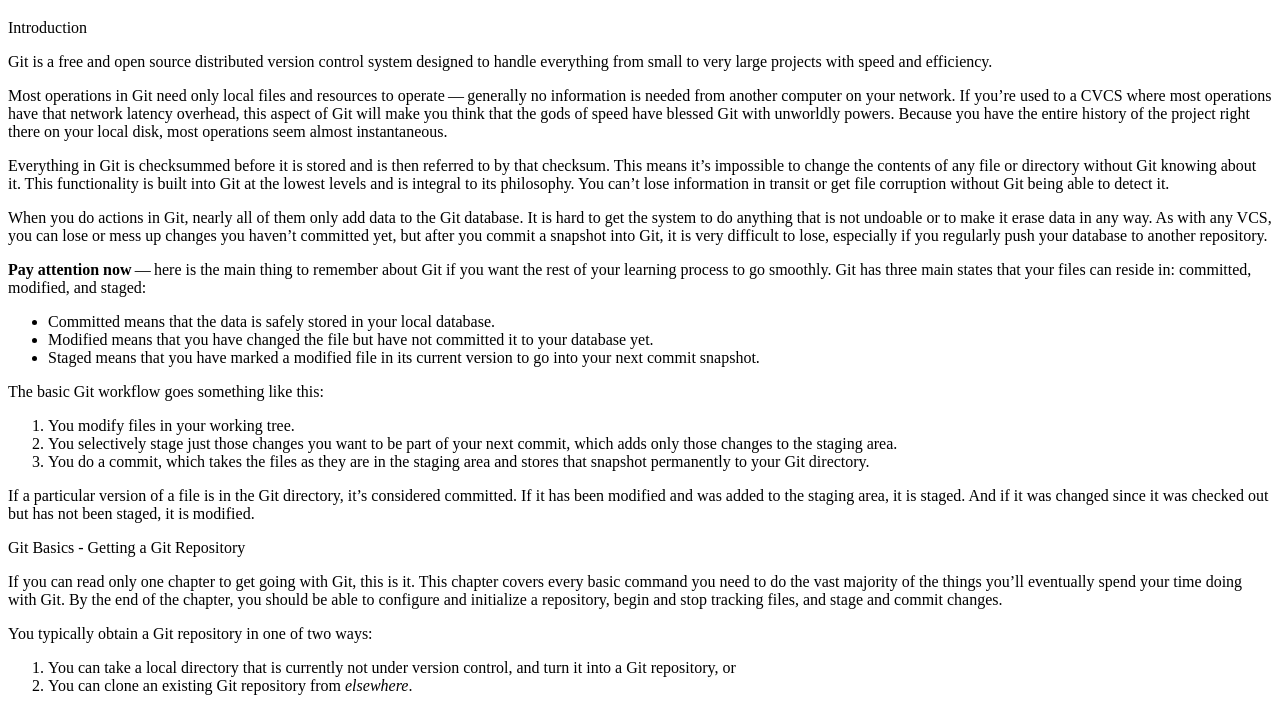
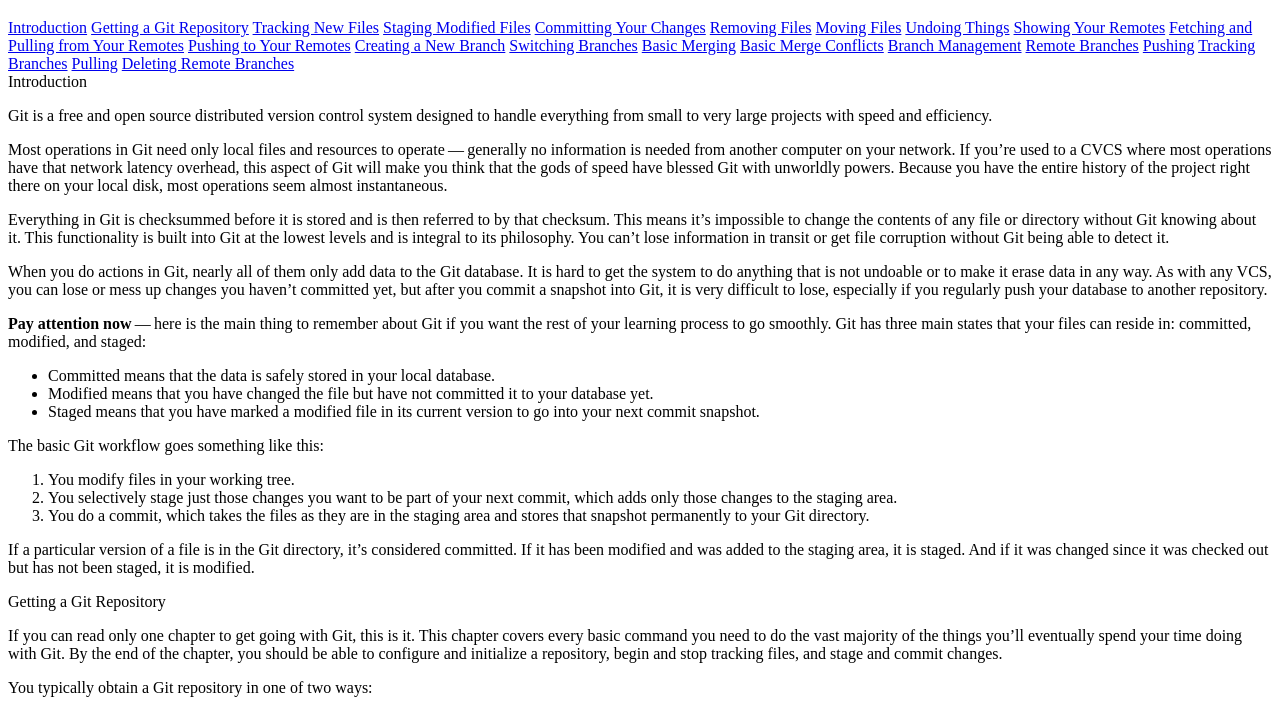
Before and after one commit to milandhar/git-tech-doc-page, a plain HTML site: page index.html in a window 1280 px wide. Shown: the part 61-771 px from the top of the page. Drawn offline with Linux system fonts and the light colour scheme.

Commit message:
added navbar

```diff
--- a/index.html
+++ b/index.html
@@ -8,7 +8,33 @@
   <body>
     <script src="https://cdn.freecodecamp.org/testable-projects-fcc/v1/bundle.js"> </script>
     <h1>Git Documentation</h1>
-    <main id = "main-doc">
+    <main id = "#main-doc">
+      <nav id = "#navbar">
+        <a href="#intro">Introduction</a>
+        <a href="#getting-repo">Getting a Git Repository</a>
+        <a href="#tracking_files">Tracking New Files</a>
+        <a href="#staging_files">Staging Modified Files</a>
+        <a href="#committing_changes">Committing Your Changes</a>
+        <a href="#removing_files">Removing Files</a>
+        <a href="#moving_files">Moving Files</a>
+        <a href="#undoing_things">Undoing Things</a>
+        <a href="#showing_remotes">Showing Your Remotes</a>
+        <a href="#fetching_pulling_from_remotes">Fetching and Pulling from Your Remotes</a>
+        <a href="#pushing_to_remotes">Pushing to Your Remotes</a>
+        <a href="#creating_new_branch">Creating a New Branch</a>
+        <a href="#switching_branches">Switching Branches</a>
+        <a href="#basic_merging">Basic Merging</a>
+        <a href="#basic_merge_conflicts">Basic Merge Conflicts</a>
+        <a href="#branch_management">Branch Management</a>
+        <a href="#remote_branches">Remote Branches</a>
+        <a href="#pushing">Pushing</a>
+        <a href="#tracking_branches">Tracking Branches</a>
+        <a href="#pulling">Pulling</a>
+        <a href="#deleting_remote_branches">Deleting Remote Branches</a>
+
+
+
+      </nav>
       <section class = "main-section" id = "intro">
         <header>
           Introduction
@@ -46,7 +72,7 @@
 
       <section class = "main-section" id = "getting_repo">
         <header>
-          Git Basics - Getting a Git Repository
+          Getting a Git Repository
         </header>
         <article>
         <p>If you can read only one chapter to get going with Git, this is it. This chapter covers every basic command you need to do the vast majority of the things you’ll eventually spend your time doing with Git. By the end of the chapter, you should be able to configure and initialize a repository, begin and stop tracking files, and stage and commit changes. </p>
@@ -310,9 +336,9 @@
         </article>
       </section>
 
-      <section class = "main-section" id = "basic_merge_conflicts">
+      <section class = "main-section" id = "branch_management">
         <header>
-          Basic Merge Conflicts
+          Branch Management
         </header>
         <article>
           <p>The git branch command does more than just create and delete branches. If you run it with no arguments, you get a simple listing of your current branches:</p>
```
